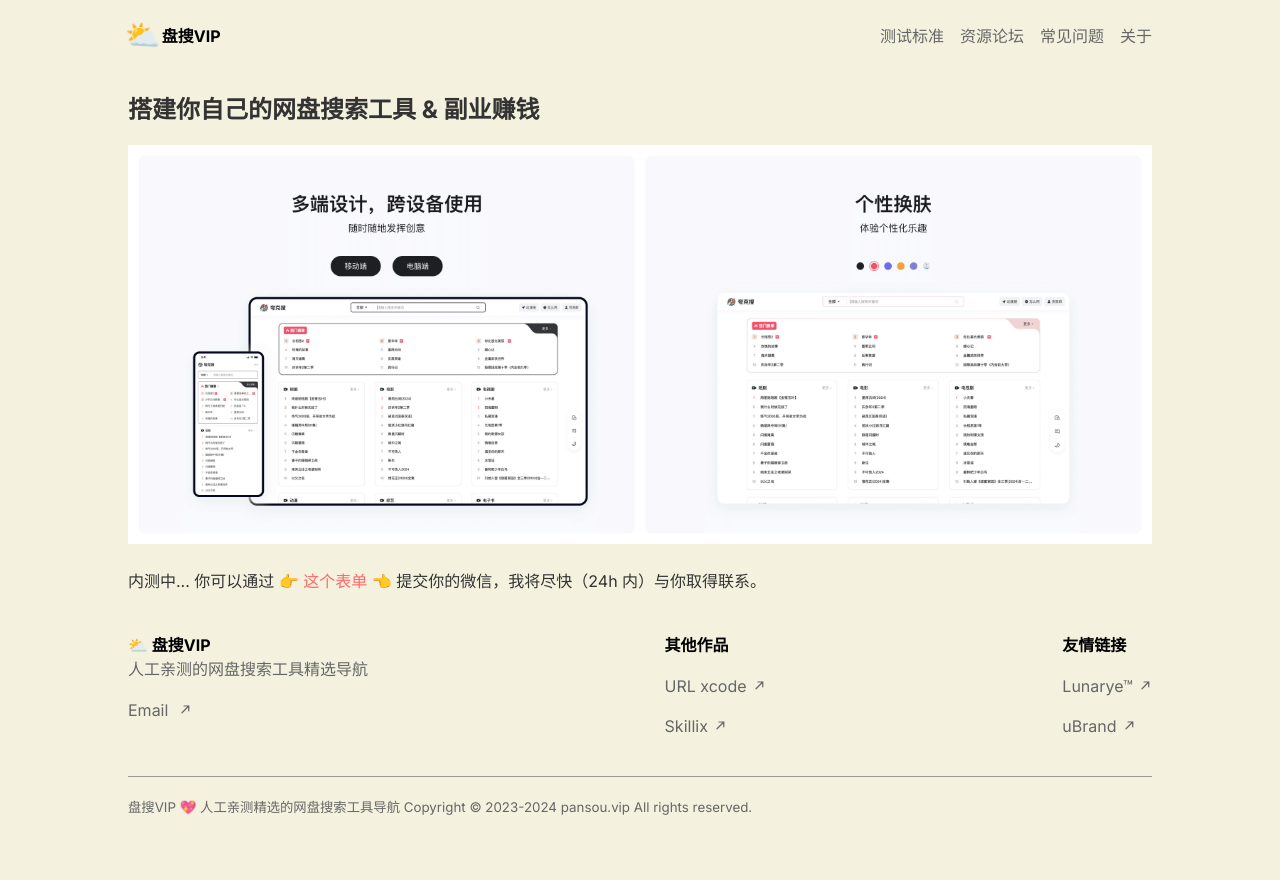
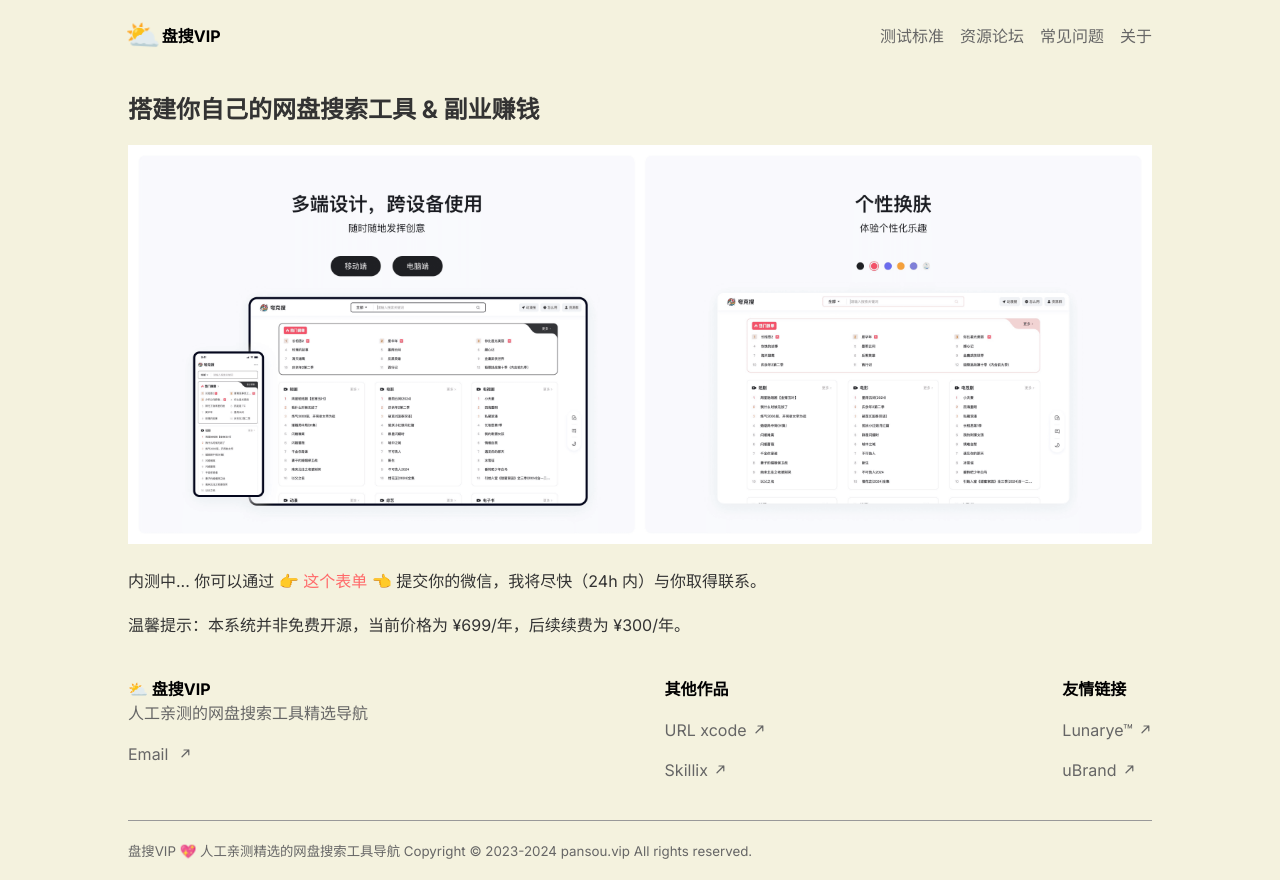
Before and after one commit to rokcso/pansou-vip, a Next.js app: page /gift in a window 1280 px wide. Before the commit the page ends 836 px from the top, so only its background shows below. Built offline with nearby package versions, Linux system fonts and the light colour scheme.

Commit message:
add price info

```diff
--- a/app/gift/page.js
+++ b/app/gift/page.js
@@ -36,6 +36,8 @@ export default function Home() {
           {" 👈 "}
           提交你的微信，我将尽快（24h 内）与你取得联系。
         </p>
+        <br />
+        <p>温馨提示：本系统并非免费开源，当前价格为 ¥699/年，后续续费为 ¥300/年。</p>
       </div>
     </div>
   );
```
